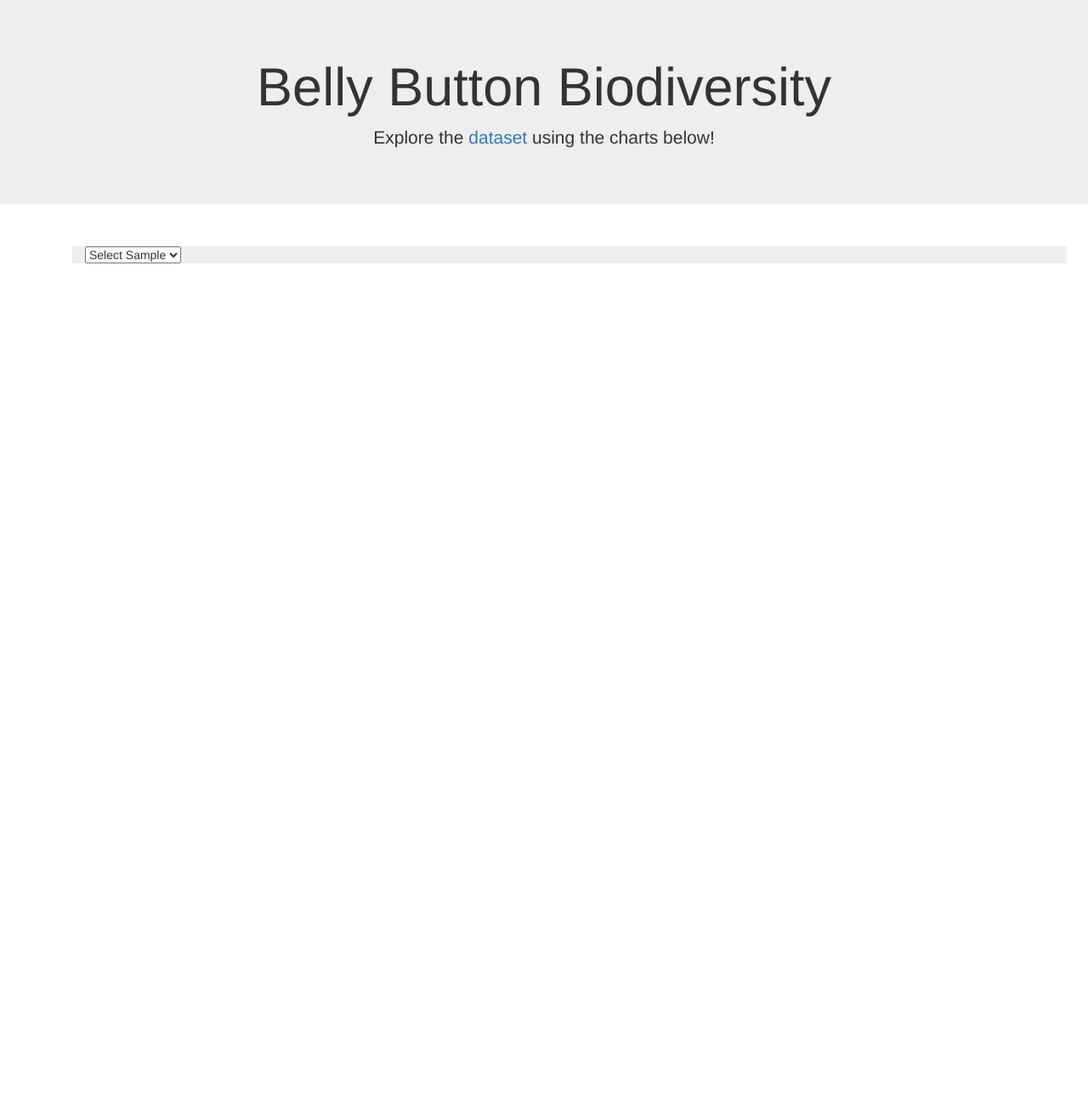
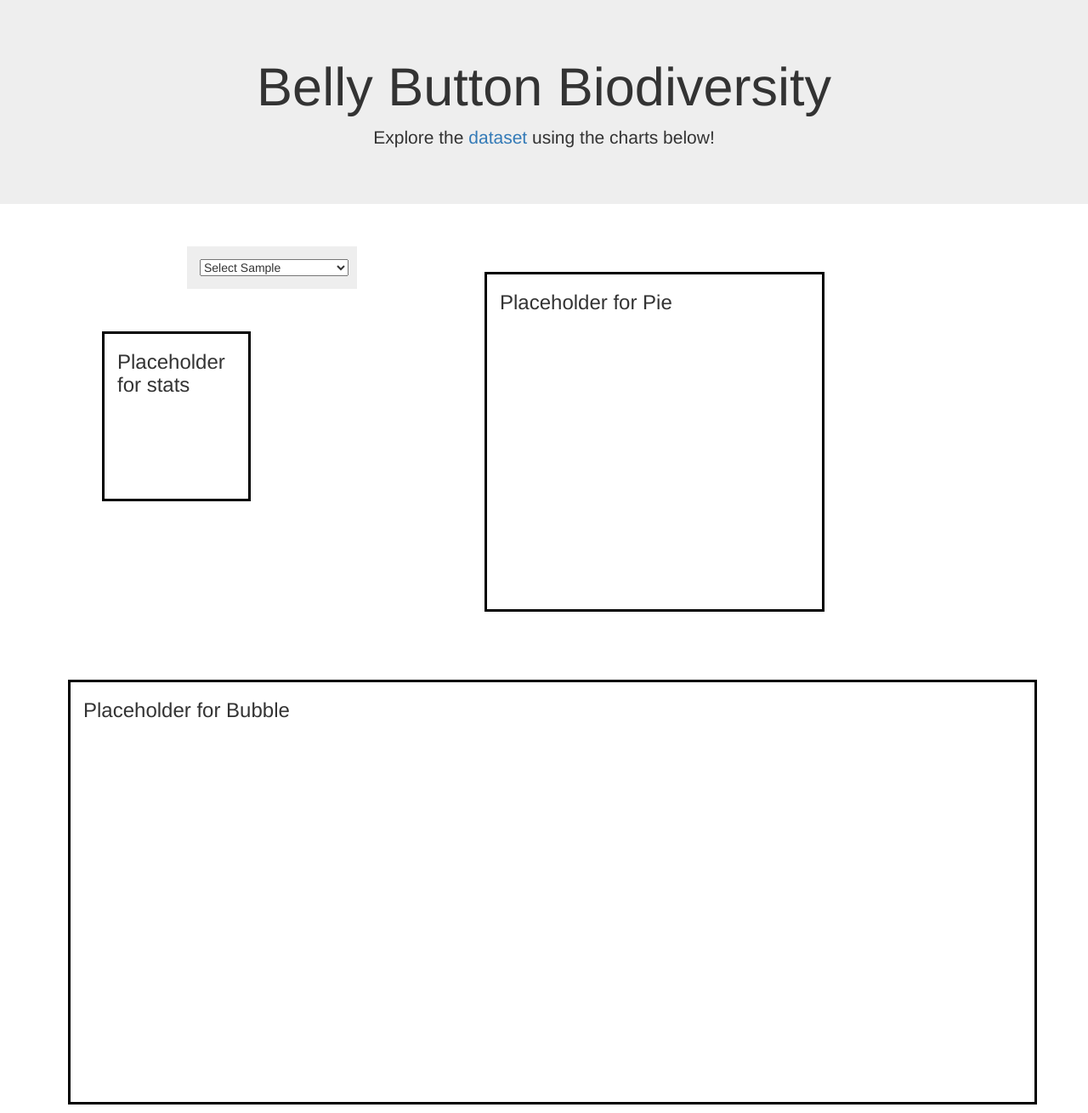
Before and after one commit to rrwolber/Interactive_Visualizations_Dashboard, a Python web app: template templates/index.html in a window 1280 px wide. Shown: the whole page at 85% size. Before the commit the page ends 310 px from the top, so only its background shows below. Run offline with Jinja, Linux system fonts and the light colour scheme; the template is opened without the code that fills it, so the values that code supplies are empty; some libraries are stand-ins or nearby versions.

Commit message:
webpage format updated with placeholders

```diff
--- a/app.py
+++ b/app.py
@@ -25,7 +25,7 @@ def names():
     for row in results:
         names.append("BB_" + str(row[0]))
 
-    return names
+    return jsonify(names)
 
 
 #Route to return list of OTU descriptions
--- a/static/js/dropdown.js
+++ b/static/js/dropdown.js
@@ -1,7 +1,10 @@
 
 function DropdownPopulate() {
     var url = '/names';
-    names = fetch(url)
+    Plotly.d3.json(url, function(error, response){
+        if (error) {
+            return console.warn(error);
+        }
         var sel = document.getElementById('Sample_IDs');
         for(var i=0; i<names.length; i++) {
             var opt = document.createElement('option');
@@ -9,7 +12,7 @@ function DropdownPopulate() {
             opt.value = names[i];
             sel.appendChild(opt);
         }
+    });
 }
 
-
 DropdownPopulate();
--- a/templates/index.html
+++ b/templates/index.html
@@ -17,11 +17,38 @@
       <p>Explore the <a href="http://robdunnlab.com/projects/belly-button-biodiversity/">dataset</a> using the charts below!</p>
     </div>
    </div>
-   <div class="container" style="position:relative; background-color:#eee; top:20px; left:30px" >
-    <select id="Sample_IDs">
-        <option value="select">Select Sample</option>
-    </select>
+   <div class="row">
+    <div class="col-md-12">
+      <div class="container" style="position:relative; background-color:#eee; top:20px; left:-320px; width:200px; height:50px;" >
+        <select id="Sample_IDs" style="position:relative; top:15px; margin-left:auto;margin-right:auto;width:175px;">
+            <option value="select">Select Sample</option>
+        </select>
+      </div>
+    </div>
    </div>
+   <div class="container">
+    <div class="row">
+      <div class="col-md-4">
+          <div class="container" style="position:relative; top:50px;margin:50px; border:solid; border-color:black; height:200px;width:175px; top: 20px;">
+            <h3>Placeholder for stats</h3>
+            <div id="plot"></div>
+          </div>
+      </div>
+      <div class="col-md-8">
+        <div class="container" style="margin:10px; position:relative; top:-10px; border:solid; border-color:black; height:400px;width:400px; left:100px;">
+          <h3>Placeholder for Pie</h3>
+          <div id="plot"></div>
+      </div>
+    </div>
+  </div>
+  <div class="row" style="position:relative;top:50px;">
+      <div class="col-md-12">
+          <div class="container" style="margin:10px; border:solid; border-color:black; height:500px;width:100%;">
+            <h3>Placeholder for Bubble</h3>
+            <div id="plot"></div>
+          </div>
+      </div>
+    </div>
 
   <div id="plot"></div>
   <script src="https://cdn.plot.ly/plotly-latest.min.js"></script>
```
Also changed, not shown: static/js/bubble.js (+19 -0 lines), static/js/pie.js (+13 -0 lines). Lines whose indentation alone changed are shown as unchanged.
